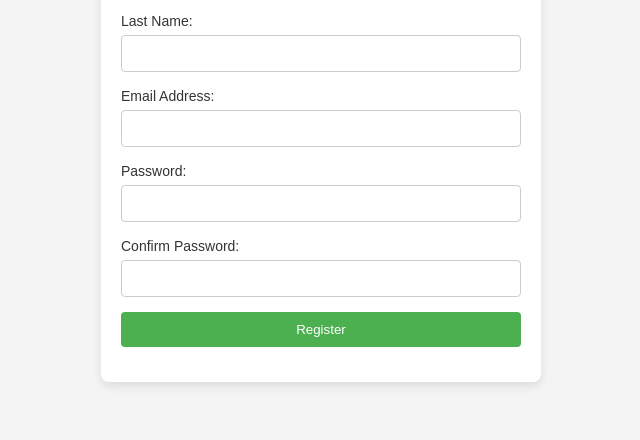
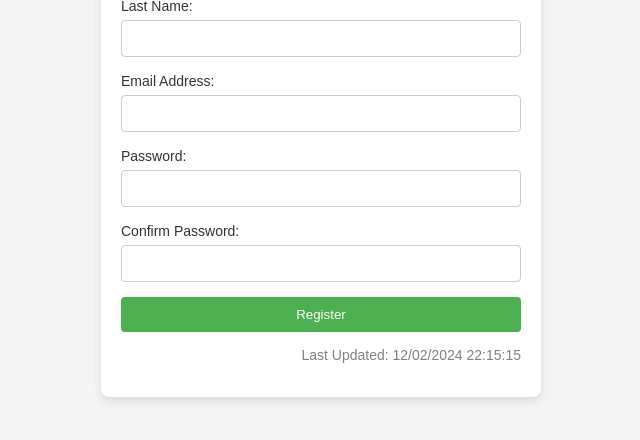
Before and after one commit to sheenashaha/ITC505, a plain HTML site: page lab-8/index.html in a window 1280 px wide. Shown: the part 290-730 px from the top of the page, without its empty margins (319-959 px from the left). Drawn offline with Linux system fonts and the light colour scheme.

Commit message:
Update index.html

```diff
--- a/lab-8/index.html
+++ b/lab-8/index.html
@@ -50,6 +50,9 @@
                 <button type="submit">Register</button>
             </div>
         </form>
+
+        <!-- Last Updated Date -->
+        <p style="text-align: right; font-size: 14px; color: gray;">Last Updated: 12/02/2024 22:15:15</p>
     </div>
 
     <script src="validation.js"></script>
```
